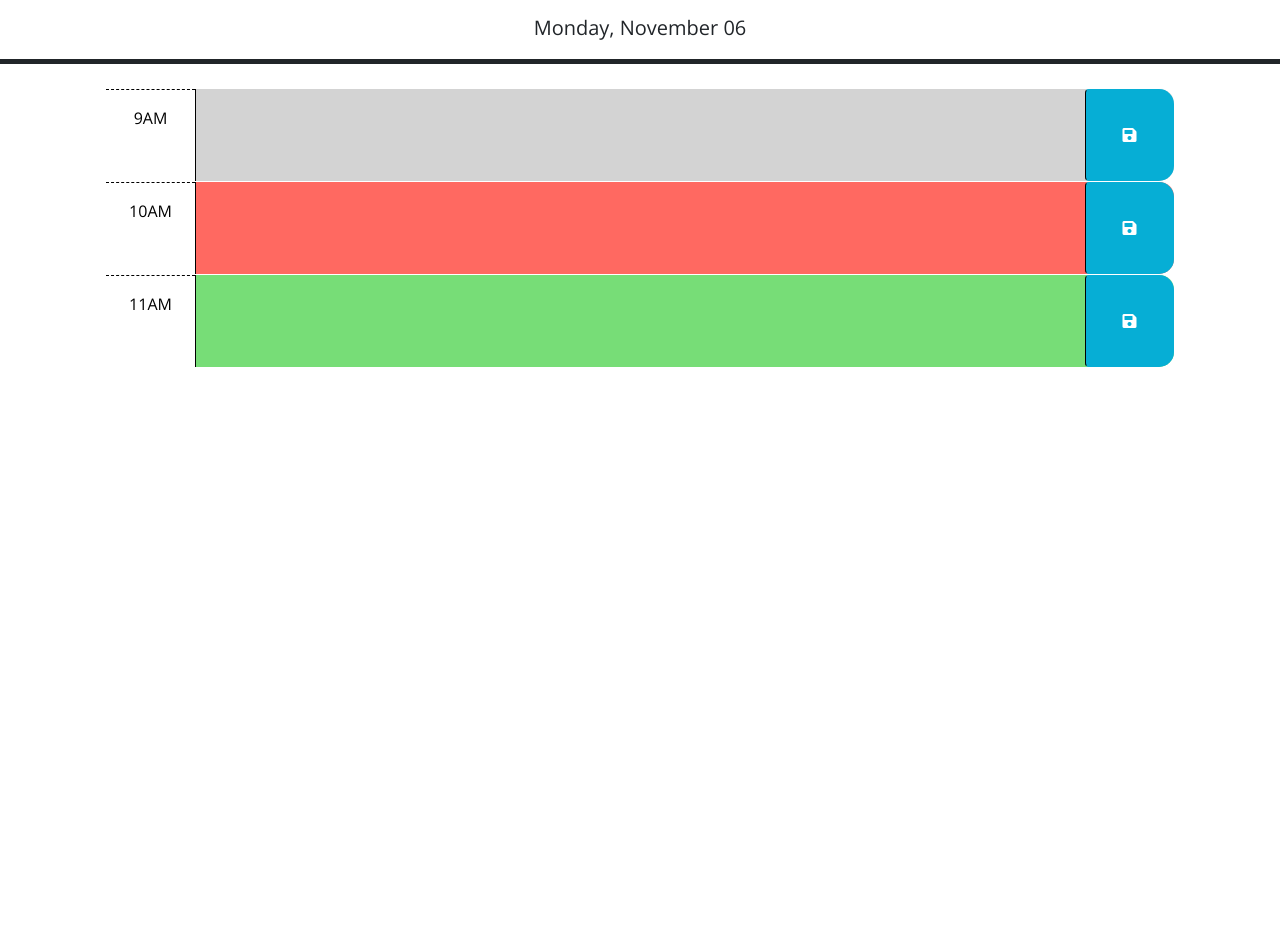
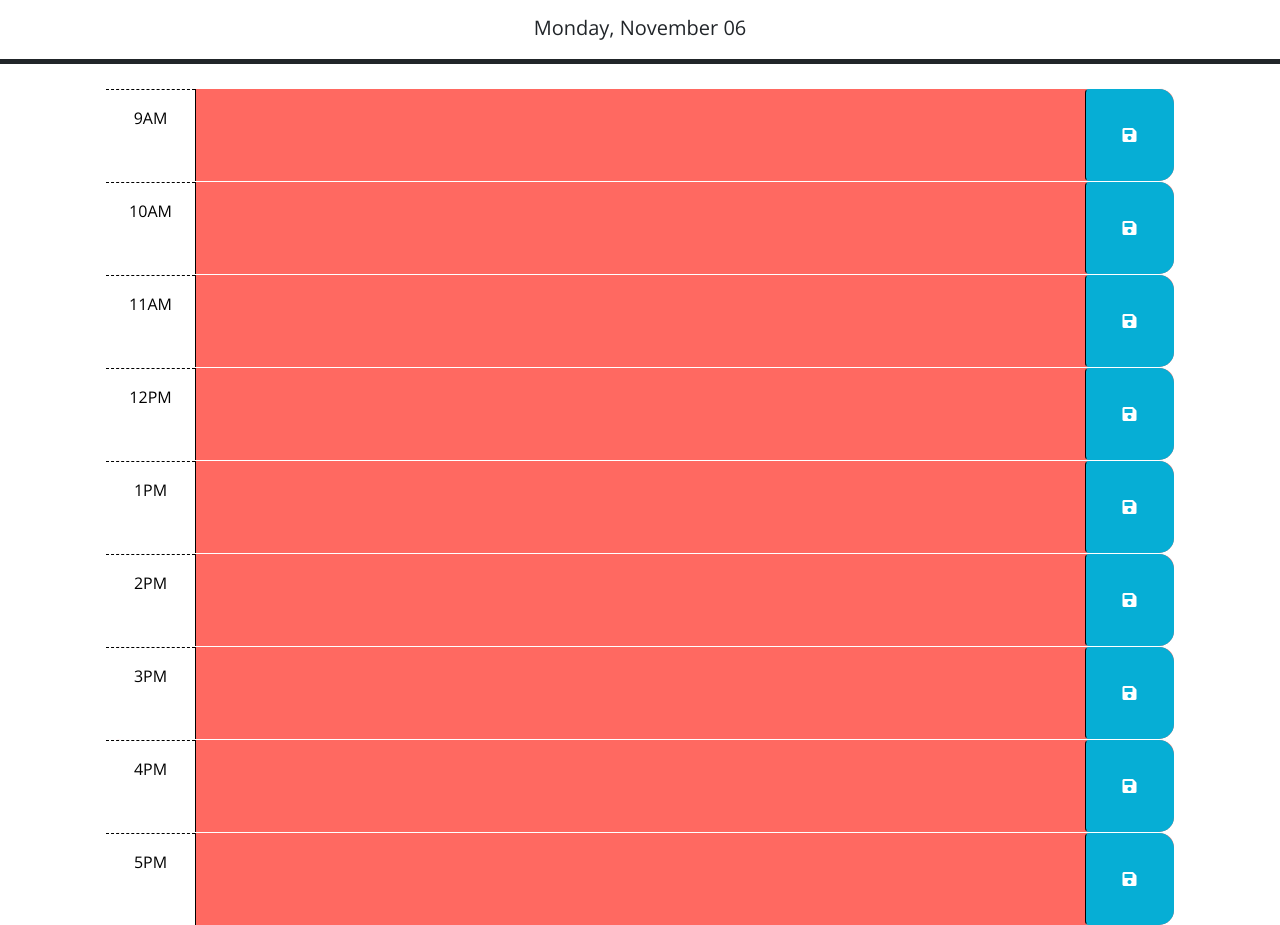
Before and after one commit to dvdhyn/work-scheduler, a plain HTML site: page index.html in a window 1280 px wide. Shown: the part 118-1043 px from the top of the page. Before the commit the page ends 800 px from the top, so only its background shows below. Drawn offline with nearby package versions, Linux system fonts and the light colour scheme.

Commit message:
Added a present div (temporary) for each hour in the workday

```diff
--- a/index.html
+++ b/index.html
@@ -37,18 +37,18 @@
         desired layout and colors. The html below should be removed or updated
         in the finished product. Remember to delete this comment once the
         code is implemented.
-        -->
+
+      USE CLASSES past present future
+      -->
 
       <!-- Example of a past time block. The "past" class adds a gray background color. -->
-      <div id="hour-9" class="row time-block past">
+      <div id="hour-9" class="row time-block present">
         <div class="col-2 col-md-1 hour text-center py-3">9AM</div>
         <textarea class="col-8 col-md-10 description" rows="3"> </textarea>
         <button class="btn saveBtn col-2 col-md-1" aria-label="save">
           <i class="fas fa-save" aria-hidden="true"></i>
         </button>
       </div>
-
-      <!-- Example of a a present time block. The "present" class adds a red background color. -->
       <div id="hour-10" class="row time-block present">
         <div class="col-2 col-md-1 hour text-center py-3">10AM</div>
         <textarea class="col-8 col-md-10 description" rows="3"> </textarea>
@@ -56,10 +56,50 @@
           <i class="fas fa-save" aria-hidden="true"></i>
         </button>
       </div>
-
-      <!-- Example of a future time block. The "future" class adds a green background color. -->
-      <div id="hour-11" class="row time-block future">
+      <div id="hour-11" class="row time-block present">
         <div class="col-2 col-md-1 hour text-center py-3">11AM</div>
+        <textarea class="col-8 col-md-10 description" rows="3"> </textarea>
+        <button class="btn saveBtn col-2 col-md-1" aria-label="save">
+          <i class="fas fa-save" aria-hidden="true"></i>
+        </button>
+      </div>
+      <div id="hour-12" class="row time-block present">
+        <div class="col-2 col-md-1 hour text-center py-3">12PM</div>
+        <textarea class="col-8 col-md-10 description" rows="3"> </textarea>
+        <button class="btn saveBtn col-2 col-md-1" aria-label="save">
+          <i class="fas fa-save" aria-hidden="true"></i>
+        </button>
+      </div>
+      <div id="hour-1" class="row time-block present">
+        <div class="col-2 col-md-1 hour text-center py-3">1PM</div>
+        <textarea class="col-8 col-md-10 description" rows="3"> </textarea>
+        <button class="btn saveBtn col-2 col-md-1" aria-label="save">
+          <i class="fas fa-save" aria-hidden="true"></i>
+        </button>
+      </div>
+      <div id="hour-2" class="row time-block present">
+        <div class="col-2 col-md-1 hour text-center py-3">2PM</div>
+        <textarea class="col-8 col-md-10 description" rows="3"> </textarea>
+        <button class="btn saveBtn col-2 col-md-1" aria-label="save">
+          <i class="fas fa-save" aria-hidden="true"></i>
+        </button>
+      </div>
+      <div id="hour-3" class="row time-block present">
+        <div class="col-2 col-md-1 hour text-center py-3">3PM</div>
+        <textarea class="col-8 col-md-10 description" rows="3"> </textarea>
+        <button class="btn saveBtn col-2 col-md-1" aria-label="save">
+          <i class="fas fa-save" aria-hidden="true"></i>
+        </button>
+      </div>
+      <div id="hour-4" class="row time-block present">
+        <div class="col-2 col-md-1 hour text-center py-3">4PM</div>
+        <textarea class="col-8 col-md-10 description" rows="3"> </textarea>
+        <button class="btn saveBtn col-2 col-md-1" aria-label="save">
+          <i class="fas fa-save" aria-hidden="true"></i>
+        </button>
+      </div>
+      <div id="hour-5" class="row time-block present">
+        <div class="col-2 col-md-1 hour text-center py-3">5PM</div>
         <textarea class="col-8 col-md-10 description" rows="3"> </textarea>
         <button class="btn saveBtn col-2 col-md-1" aria-label="save">
           <i class="fas fa-save" aria-hidden="true"></i>
```
